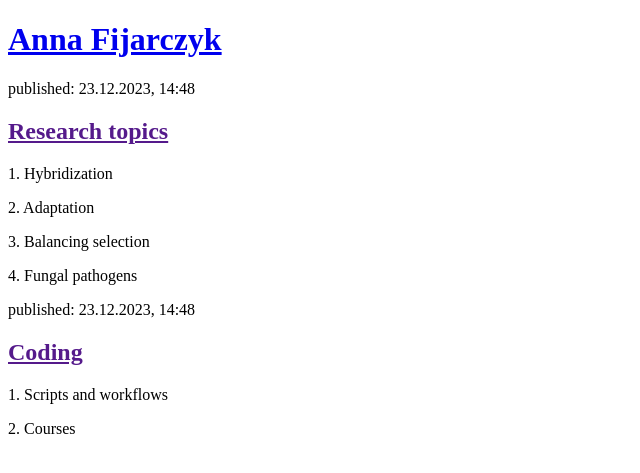
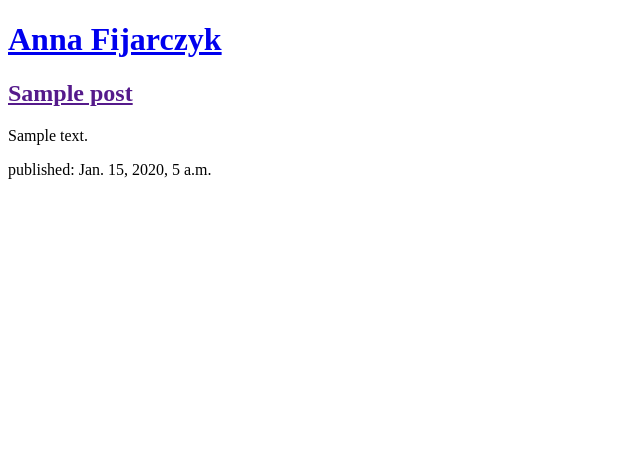
Before and after one commit to aniafijarczyk/django-site, a Django app: page / in a window 1280 px wide. Shown: the top 473 px of the page, without its empty margins (0-640 px from the left). Run offline with Django 5.2, Linux system fonts and the light colour scheme; tables that the repository leaves empty hold one stand-in row (values such as "Sample post").

Commit message:
Modified templates to display posts from database

```diff
--- a/blog/templates/blog/post_list.html
+++ b/blog/templates/blog/post_list.html
@@ -8,20 +8,14 @@
             <h1><a href="/">Anna Fijarczyk</a></h1>
         </header>
 
+        {% for post in posts %}
         <article>
-            <time>published: 23.12.2023, 14:48</time>
-            <h2><a href="">Research topics</a></h2>
-            <p>1. Hybridization</p>
-            <p>2. Adaptation</p>
-            <p>3. Balancing selection</p>
-            <p>4. Fungal pathogens</p>
+            <h2><a href="">{{ post.title }}</a></h2>
+            <p>{{ post.text|linebreaksbr }}</p>
+            <time>published: {{ post.published_date }}</time>
         </article>
+        {% endfor %}
 
-        <article>
-            <time>published: 23.12.2023, 14:48</time>
-            <h2><a href="">Coding</a></h2>
-            <p>1. Scripts and workflows</p>
-            <p>2. Courses</p>
-        </article>
+
     </body>
 </html>
--- a/blog/views.py
+++ b/blog/views.py
@@ -1,5 +1,8 @@
 from django.shortcuts import render
+from django.utils import timezone
+from .models import Post
 
 # Create your views here.
 def post_list(request):
-    return render(request, 'blog/post_list.html', {})
+    posts = Post.objects.filter(published_date__lte=timezone.now()).order_by('published_date')
+    return render(request, 'blog/post_list.html', {'posts': posts})
```
